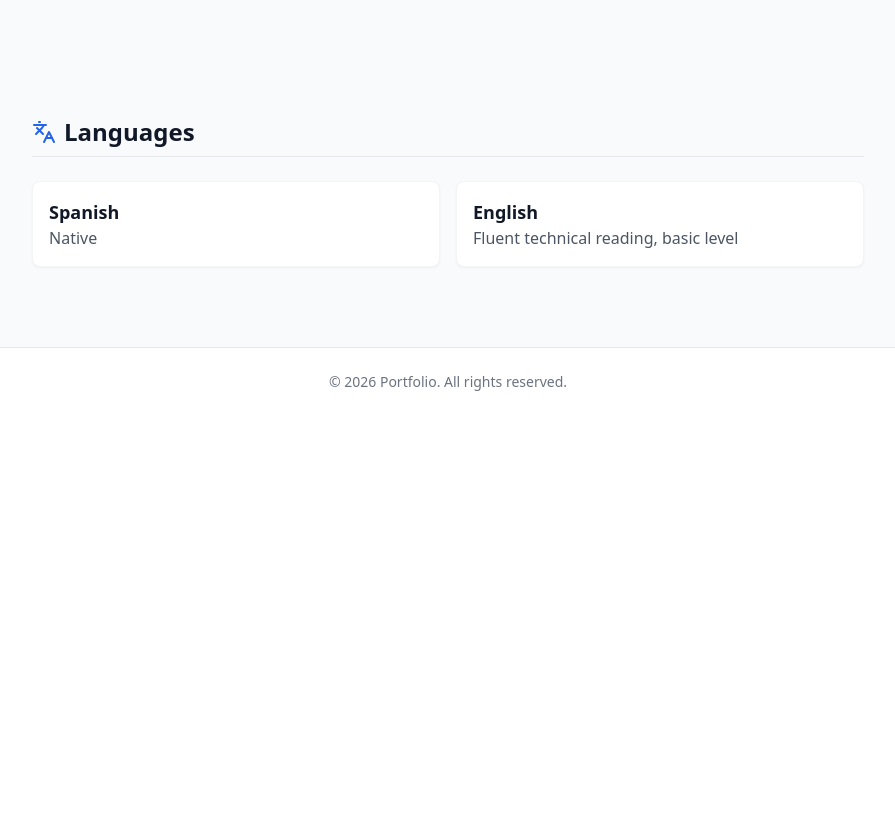
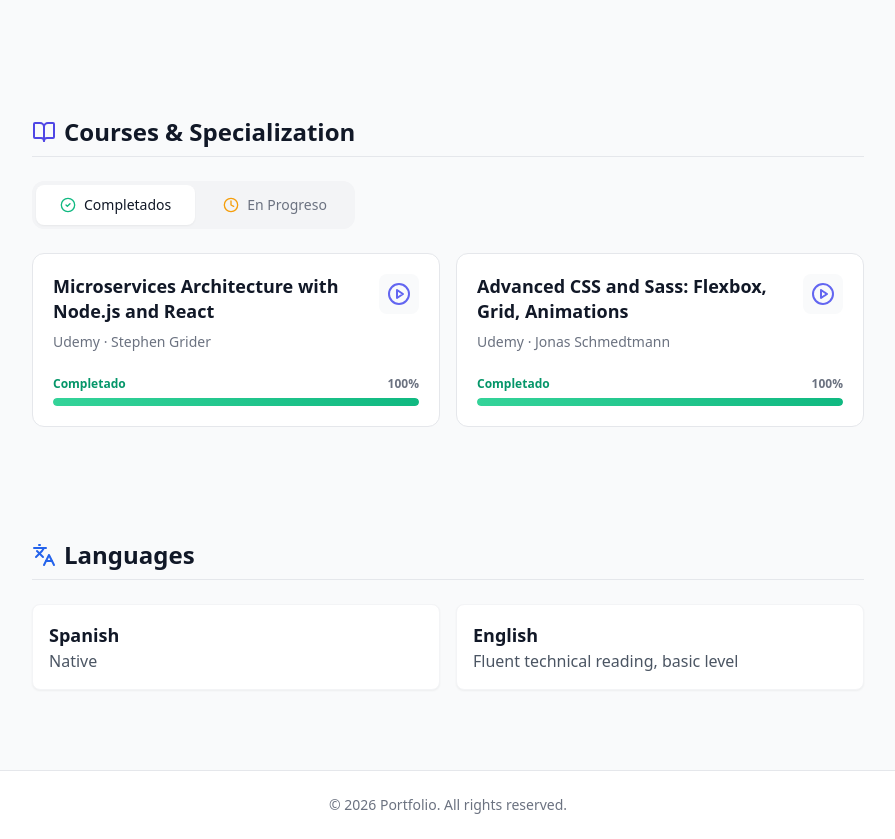
Before and after one commit to peteraraya/base_react_2026, a React (Vite) app: page / in a window 1280 px wide. Shown: the part 5592-6431 px from the top of the page, without its empty margins (192-1087 px from the left). Before the commit the page ends 6008 px from the top, so only its background shows below. Built offline with nearby package versions, Linux system fonts and the light colour scheme.

Commit message:
feat: add interactive courses section

```diff
--- /dev/null
+++ b/src/components/cv/CoursesSection.tsx
@@ -0,0 +1,131 @@
+import { useState } from 'react';
+import { motion, AnimatePresence } from 'framer-motion';
+import { BookOpen, CheckCircle2, Clock, PlayCircle } from 'lucide-react';
+import { Course } from '@/types/cv';
+
+interface CoursesSectionProps {
+  courses: Course[];
+  title: string;
+}
+
+export function CoursesSection({ courses, title }: CoursesSectionProps) {
+  const [activeTab, setActiveTab] = useState<'completed' | 'in-progress'>('completed');
+
+  const filteredCourses = courses.filter(course => course.status === activeTab);
+
+  return (
+    <section className="space-y-6 pb-12" aria-labelledby="courses-heading">
+      <header className="flex items-center gap-2 border-b border-gray-200 dark:border-gray-700 pb-2">
+        <BookOpen className="w-6 h-6 text-indigo-600 dark:text-indigo-400" aria-hidden="true" />
+        <h2 id="courses-heading" className="text-2xl font-bold text-gray-900 dark:text-gray-100">{title}</h2>
+      </header>
+
+      {/* Tabs */}
+      <div className="flex p-1 space-x-1 bg-gray-100 dark:bg-gray-800/50 rounded-xl w-fit">
+        <button
+          onClick={() => setActiveTab('completed')}
+          className={`relative px-6 py-2.5 text-sm font-medium rounded-lg transition-colors ${
+            activeTab === 'completed' ? 'text-gray-900 dark:text-white' : 'text-gray-500 hover:text-gray-700 dark:text-gray-400 dark:hover:text-gray-200'
+          }`}
+        >
+          {activeTab === 'completed' && (
+            <motion.div
+              layoutId="coursesTabBubble"
+              className="absolute inset-0 bg-white dark:bg-gray-700 shadow-sm rounded-lg"
+              transition={{ type: "spring", bounce: 0.2, duration: 0.6 }}
+            />
+          )}
+          <span className="relative z-10 flex items-center gap-2">
+            <CheckCircle2 className="w-4 h-4 text-emerald-500" />
+            Completados
+          </span>
+        </button>
+        <button
+          onClick={() => setActiveTab('in-progress')}
+          className={`relative px-6 py-2.5 text-sm font-medium rounded-lg transition-colors ${
+            activeTab === 'in-progress' ? 'text-gray-900 dark:text-white' : 'text-gray-500 hover:text-gray-700 dark:text-gray-400 dark:hover:text-gray-200'
+          }`}
+        >
+          {activeTab === 'in-progress' && (
+            <motion.div
+              layoutId="coursesTabBubble"
+              className="absolute inset-0 bg-white dark:bg-gray-700 shadow-sm rounded-lg"
+              transition={{ type: "spring", bounce: 0.2, duration: 0.6 }}
+            />
+          )}
+          <span className="relative z-10 flex items-center gap-2">
+            <Clock className="w-4 h-4 text-amber-500" />
+            En Progreso
+          </span>
+        </button>
+      </div>
+
+      {/* Course Cards */}
+      <motion.div layout className="grid grid-cols-1 md:grid-cols-2 gap-4 mt-6">
+        <AnimatePresence mode="popLayout">
+          {filteredCourses.map((course, index) => (
+            <motion.div
+              key={course.title}
+              layout
+              initial={{ opacity: 0, scale: 0.95, y: 10 }}
+              animate={{ opacity: 1, scale: 1, y: 0 }}
+              exit={{ opacity: 0, scale: 0.95, y: -10 }}
+              transition={{ duration: 0.3, delay: index * 0.05 }}
+              className="group relative flex flex-col p-5 bg-white dark:bg-gray-800 rounded-xl border border-gray-200 dark:border-gray-700 hover:shadow-lg hover:border-indigo-500 dark:hover:border-indigo-400 transition-all overflow-hidden"
+            >
+              {/* Background gradient on hover */}
+              <div className="absolute inset-0 bg-gradient-to-br from-indigo-50/50 to-transparent dark:from-indigo-900/10 opacity-0 group-hover:opacity-100 transition-opacity" />
+
+              <div className="relative z-10 flex flex-col h-full">
+                <div className="flex justify-between items-start mb-2">
+                  <h3 className="text-lg font-bold text-gray-900 dark:text-gray-100 leading-snug group-hover:text-indigo-600 dark:group-hover:text-indigo-400 transition-colors">
+                    {course.title}
+                  </h3>
+                  <div className="flex-shrink-0 ml-4 p-2 bg-gray-50 dark:bg-gray-900 rounded-lg group-hover:scale-110 transition-transform">
+                    <PlayCircle className="w-6 h-6 text-indigo-500" />
+                  </div>
+                </div>
+
+                <div className="text-sm font-medium text-gray-500 dark:text-gray-400 mb-6">
+                  {course.platform} {course.instructor && `· ${course.instructor}`}
+                </div>
+
+                {/* Progress Bar */}
+                <div className="mt-auto">
+                  <div className="flex justify-between items-center text-xs font-semibold mb-1.5">
+                    <span className={course.status === 'completed' ? 'text-emerald-600 dark:text-emerald-400' : 'text-amber-600 dark:text-amber-400'}>
+                      {course.status === 'completed' ? 'Completado' : 'En progreso'}
+                    </span>
+                    <span className="text-gray-500 dark:text-gray-400">{course.progress || 0}%</span>
+                  </div>
+                  <div className="h-2 w-full bg-gray-100 dark:bg-gray-700 rounded-full overflow-hidden">
+                    <motion.div
+                      initial={{ width: 0 }}
+                      animate={{ width: `${course.progress || 0}%` }}
+                      transition={{ duration: 1, ease: "easeOut" }}
+                      className={`h-full rounded-full ${
+                        course.status === 'completed'
+                          ? 'bg-gradient-to-r from-emerald-400 to-emerald-500'
+                          : 'bg-gradient-to-r from-amber-400 to-amber-500'
+                      }`}
+                    />
+                  </div>
+                </div>
+              </div>
+            </motion.div>
+          ))}
+        </AnimatePresence>
+
+        {filteredCourses.length === 0 && (
+          <motion.div
+            initial={{ opacity: 0 }}
+            animate={{ opacity: 1 }}
+            className="col-span-full py-8 text-center text-gray-500 dark:text-gray-400"
+          >
+            No hay cursos en esta categoría.
+          </motion.div>
+        )}
+      </motion.div>
+    </section>
+  );
+}
--- a/src/data/cv.ts
+++ b/src/data/cv.ts
@@ -125,6 +125,35 @@ export const cvData: Record<'es' | 'en', CVData> = {
         title: "Analista Programador",
         institution: "Instituto Profesional / Centro de Formación Técnica (INACAP), 2014",
         status: "Abierto a oportunidades remotas · Disponibilidad inmediata"
+      }
+    ],
+    courses: [
+      {
+        title: "Next.js 15 & React 19 - The Complete Guide",
+        platform: "Udemy",
+        instructor: "Maximilian Schwarzmüller",
+        status: "in-progress",
+        progress: 65
+      },
+      {
+        title: "Microservices Architecture with Node.js and React",
+        platform: "Udemy",
+        instructor: "Stephen Grider",
+        status: "completed",
+        progress: 100
+      },
+      {
+        title: "Advanced CSS and Sass: Flexbox, Grid, Animations",
+        platform: "Udemy",
+        instructor: "Jonas Schmedtmann",
+        status: "completed",
+        progress: 100
+      },
+      {
+        title: "React Native - The Practical Guide",
+        platform: "Udemy",
+        status: "in-progress",
+        progress: 30
       }
     ],
     languages: [
@@ -280,6 +309,35 @@ export const cvData: Record<'es' | 'en', CVData> = {
         status: "Open to remote opportunities · Immediate availability"
       }
     ],
+    courses: [
+      {
+        title: "Next.js 15 & React 19 - The Complete Guide",
+        platform: "Udemy",
+        instructor: "Maximilian Schwarzmüller",
+        status: "in-progress",
+        progress: 65
+      },
+      {
+        title: "Microservices Architecture with Node.js and React",
+        platform: "Udemy",
+        instructor: "Stephen Grider",
+        status: "completed",
+        progress: 100
+      },
+      {
+        title: "Advanced CSS and Sass: Flexbox, Grid, Animations",
+        platform: "Udemy",
+        instructor: "Jonas Schmedtmann",
+        status: "completed",
+        progress: 100
+      },
+      {
+        title: "React Native - The Practical Guide",
+        platform: "Udemy",
+        status: "in-progress",
+        progress: 30
+      }
+    ],
     languages: [
       { name: "Spanish", level: "Native" },
       { name: "English", level: "Fluent technical reading, basic level" }
--- a/src/pages/HomePage.tsx
+++ b/src/pages/HomePage.tsx
@@ -9,6 +9,7 @@ import { ExperienceSection } from '@/components/cv/ExperienceSection';
 import { ProjectsSection } from '@/components/cv/ProjectsSection';
 import { SkillsSection } from '@/components/cv/SkillsSection';
 import { EducationSection } from '@/components/cv/EducationSection';
+import { CoursesSection } from '@/components/cv/CoursesSection';
 import { LanguagesSection } from '@/components/cv/LanguagesSection';
 import { ShowcaseSection } from '@/components/cv/ShowcaseSection';
 import { BestPracticesSection } from '@/components/cv/BestPracticesSection';
@@ -85,6 +86,15 @@ export function HomePage() {
           />
         </FadeIn>
 
+        {data.courses && (
+          <FadeIn delay={0.65}>
+            <CoursesSection
+              courses={data.courses}
+              title={currentLang === 'es' ? 'Cursos y Especialización' : 'Courses & Specialization'}
+            />
+          </FadeIn>
+        )}
+
         {data.languages && (
           <FadeIn delay={0.7}>
             <LanguagesSection
--- a/src/types/cv.ts
+++ b/src/types/cv.ts
@@ -25,6 +25,15 @@ export interface Education {
   title: string;
   institution: string;
   status: string;
+}
+
+export interface Course {
+  title: string;
+  platform: string;
+  instructor?: string;
+  status: 'completed' | 'in-progress';
+  progress?: number; // 0 to 100
+  link?: string;
 }
 
 export interface Language {
@@ -57,6 +66,7 @@ export interface CVData {
   projects: Project[];
   skills: Record<string, string>;
   education: Education[];
+  courses?: Course[];
   languages?: Language[];
   bestPractices?: BestPractice[];
 }
```
